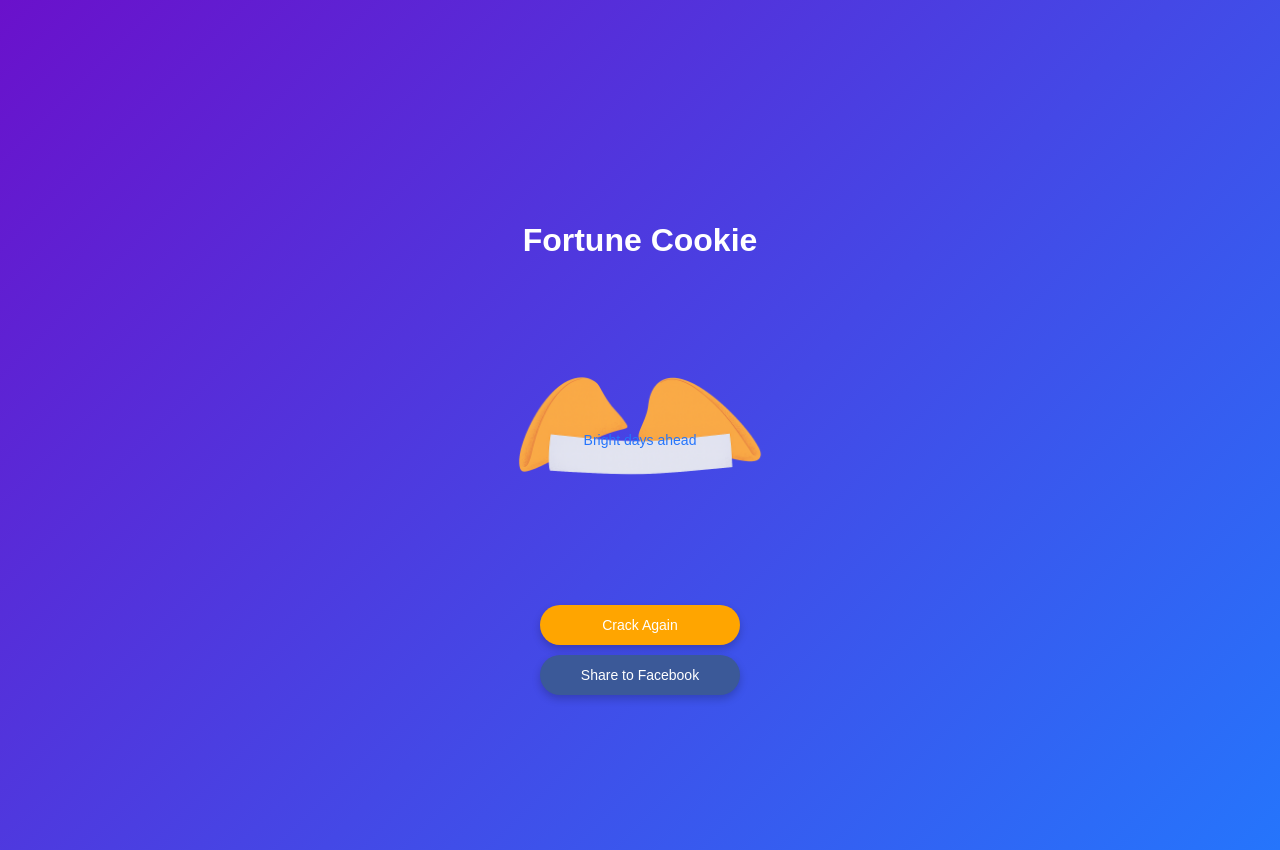
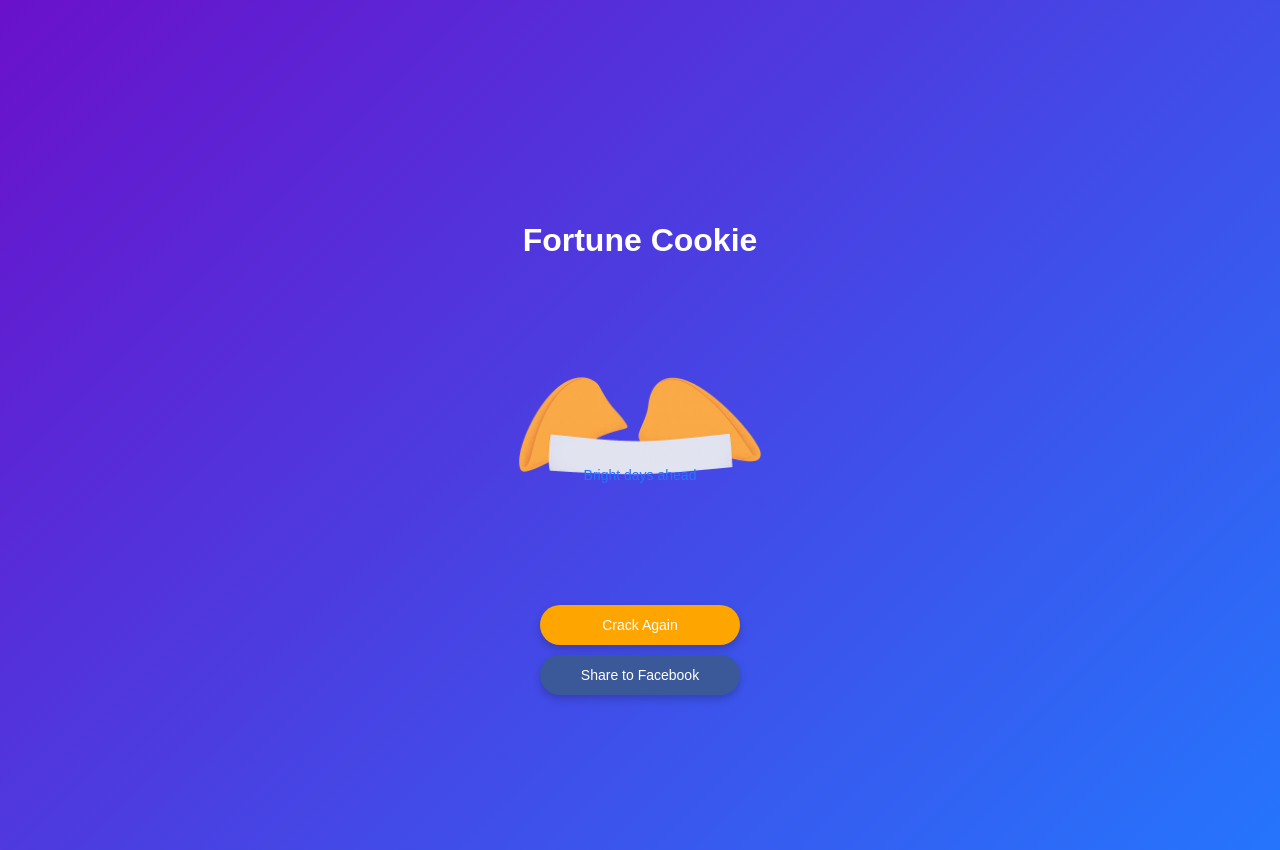
Before and after one commit to YanqinYang/fortunecookie, a plain HTML site: page index.html in a window 1280 px wide. Both pictures are taken after a click on the picture 640 px from the left and 489 px from the top of the page. Drawn offline with Linux system fonts and the light colour scheme.

Commit message:
Update index.html

```diff
--- a/index.html
+++ b/index.html
@@ -40,7 +40,7 @@
         }
         .fortune-text {
             position: absolute;
-            top: 56%; /* 微调垂直位置 */
+            top: 70%; /* 微调垂直位置 */
             left: 50%;
             transform: translate(-50%, -50%);
             width: 50%;
```
